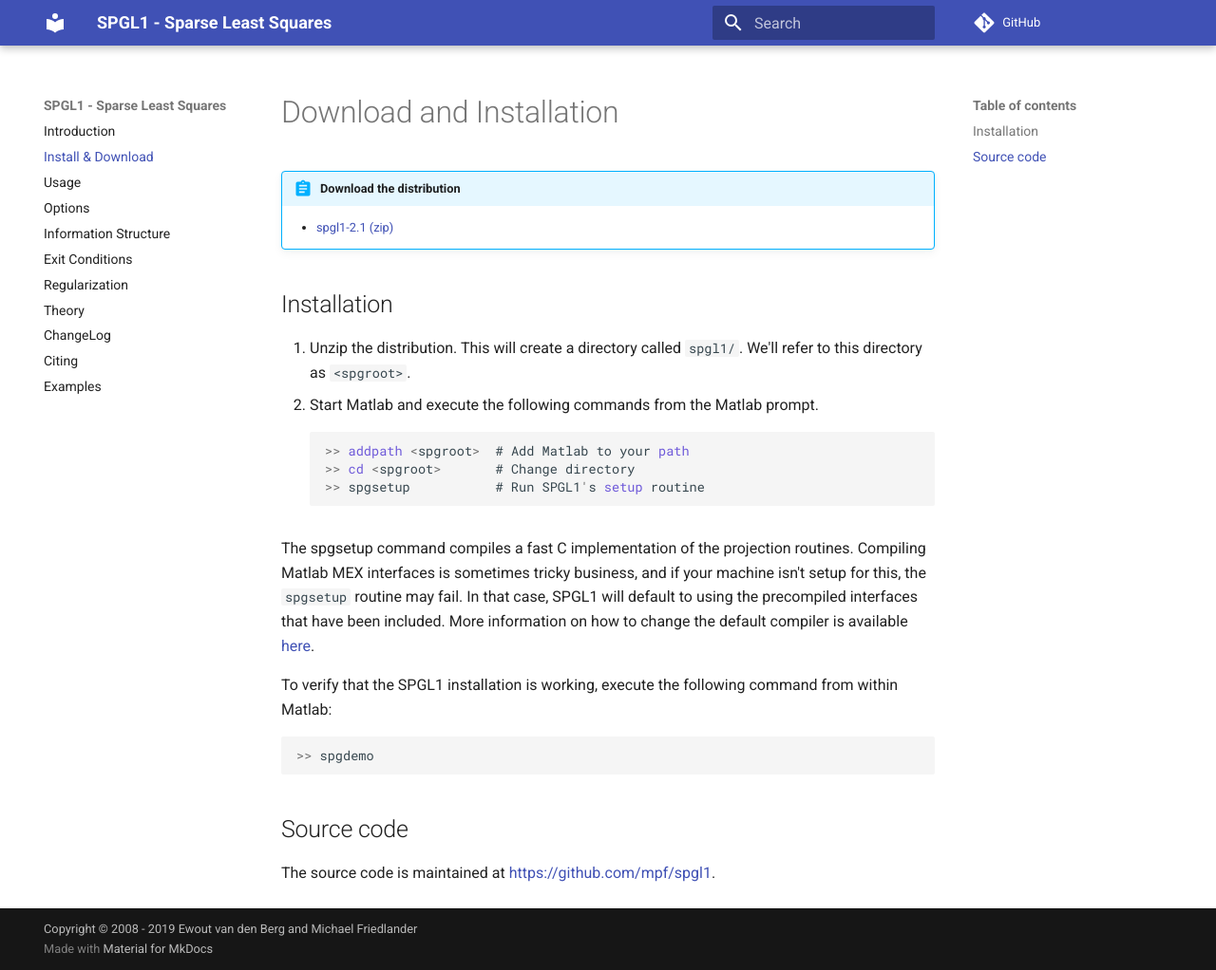
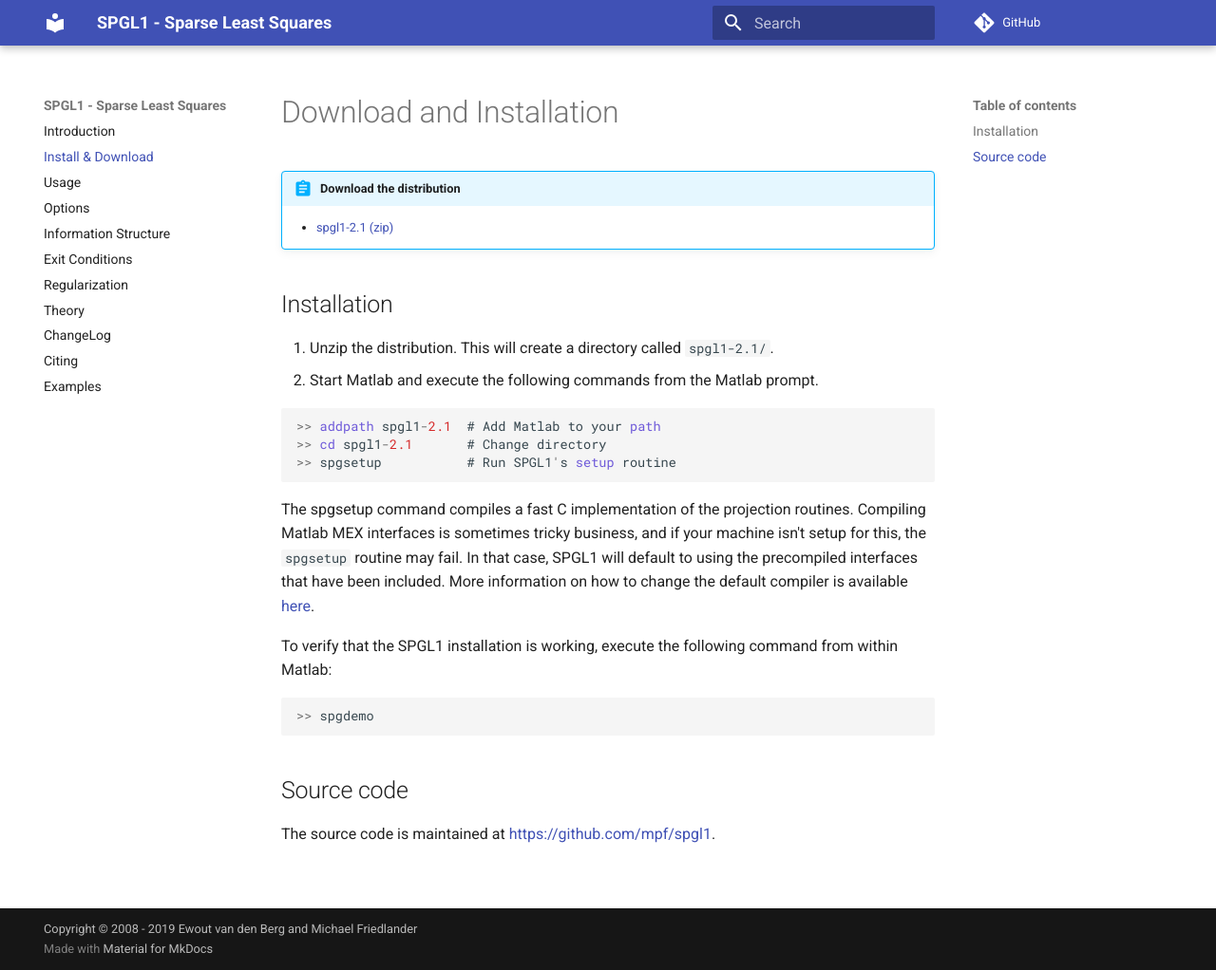
Before and after one commit to mpf/spgl1, an MkDocs documentation site: the page built from docs/install.md, in a window 1280 px wide and 1022 px high. Shown: the whole window at 95% size. Built offline with MkDocs 1.6.1 and Material for MkDocs 9.7.7, drawn with Linux system fonts in a browser that asks for light colours; comment, search, counter and statistics services are not loaded.

Commit message:
Update directory name in install.md
The directory name does not match the current version number. Update the directory name and update the example to use the concrete path instead of the `<spgroot>` placeholder.

````diff
--- a/docs/install.md
+++ b/docs/install.md
@@ -6,11 +6,12 @@
 
 ## Installation
 
-1. Unzip the distribution. This will create a directory called `spgl1/`. We'll refer to this directory as `<spgroot>`.
+1. Unzip the distribution. This will create a directory called `spgl1-2.1/`.
 2. Start Matlab and execute the following commands from the Matlab prompt.
+
 ```matlab
->> addpath <spgroot>  # Add Matlab to your path
->> cd <spgroot>       # Change directory
+>> addpath spgl1-2.1  # Add Matlab to your path
+>> cd spgl1-2.1       # Change directory
 >> spgsetup           # Run SPGL1's setup routine
 ```
 
````
